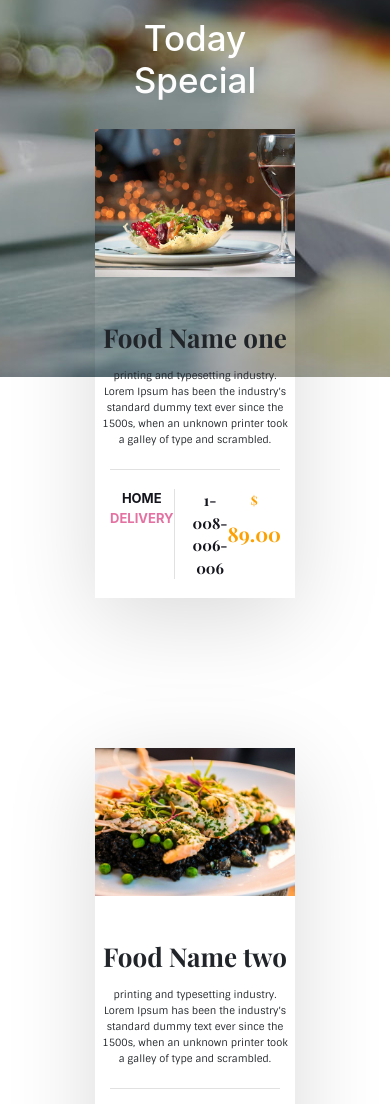
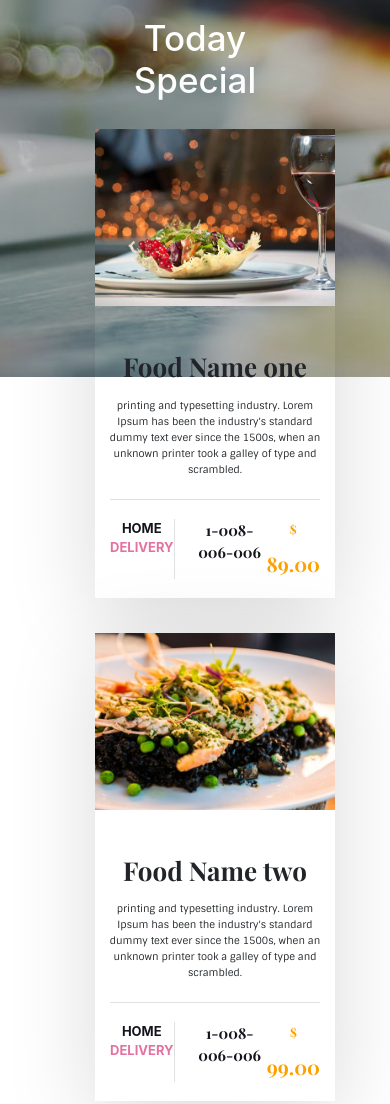
Before and after one commit to seb510/Resturan, a plain HTML site: page index.html in a window 390 px wide. Shown: the part 2360-3464 px from the top of the page. Drawn offline with nearby package versions, Linux system fonts and the light colour scheme.

Commit message:
change width in media .food

```diff
--- a/css/style.css
+++ b/css/style.css
@@ -362,6 +362,12 @@ p{
 
     }
 
+    .food{
+        margin-bottom: 0;
+        margin-top: 20px;
+        width: 120%;
+    }
+
     .food__desc{
         font-size: 10px;
         padding: 5px;
```
